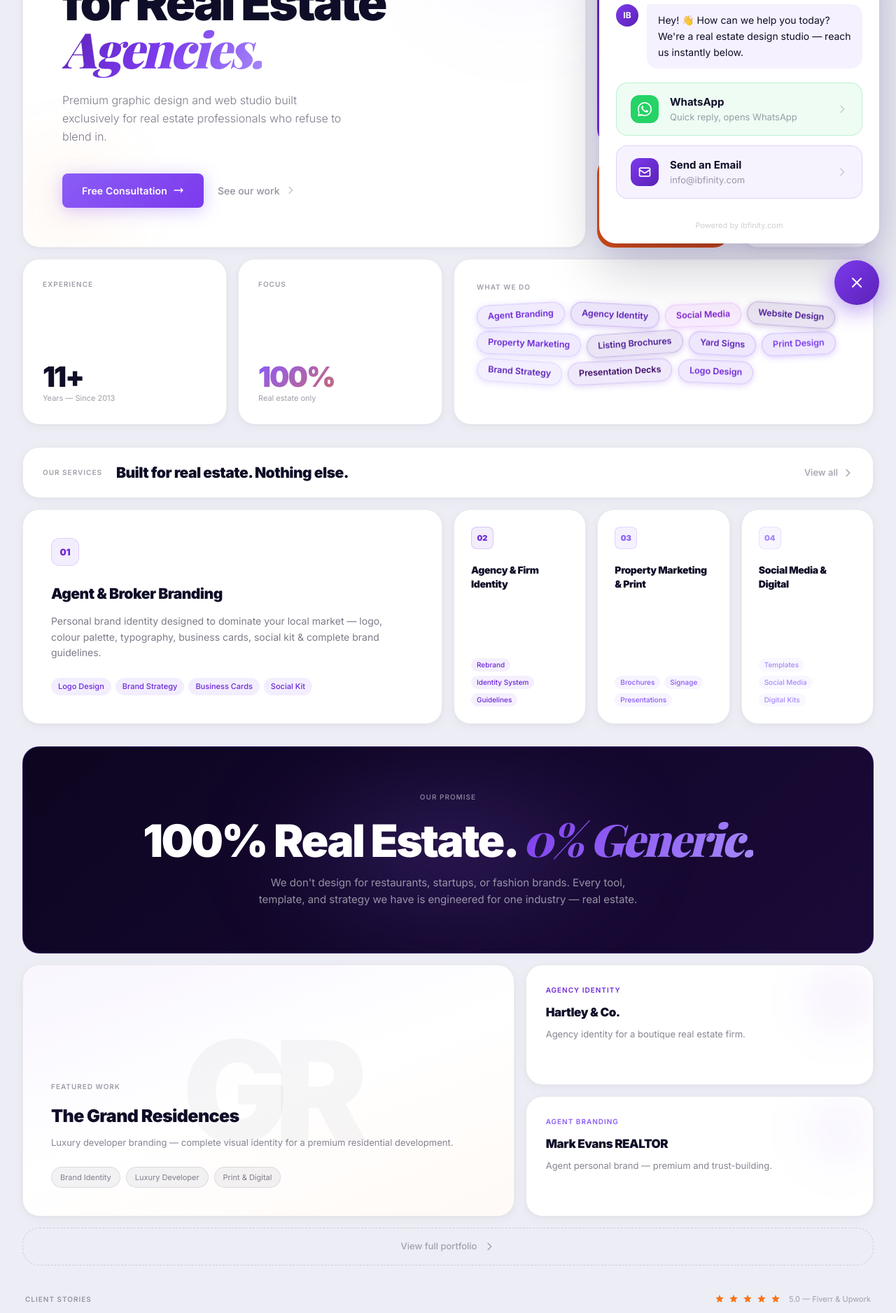
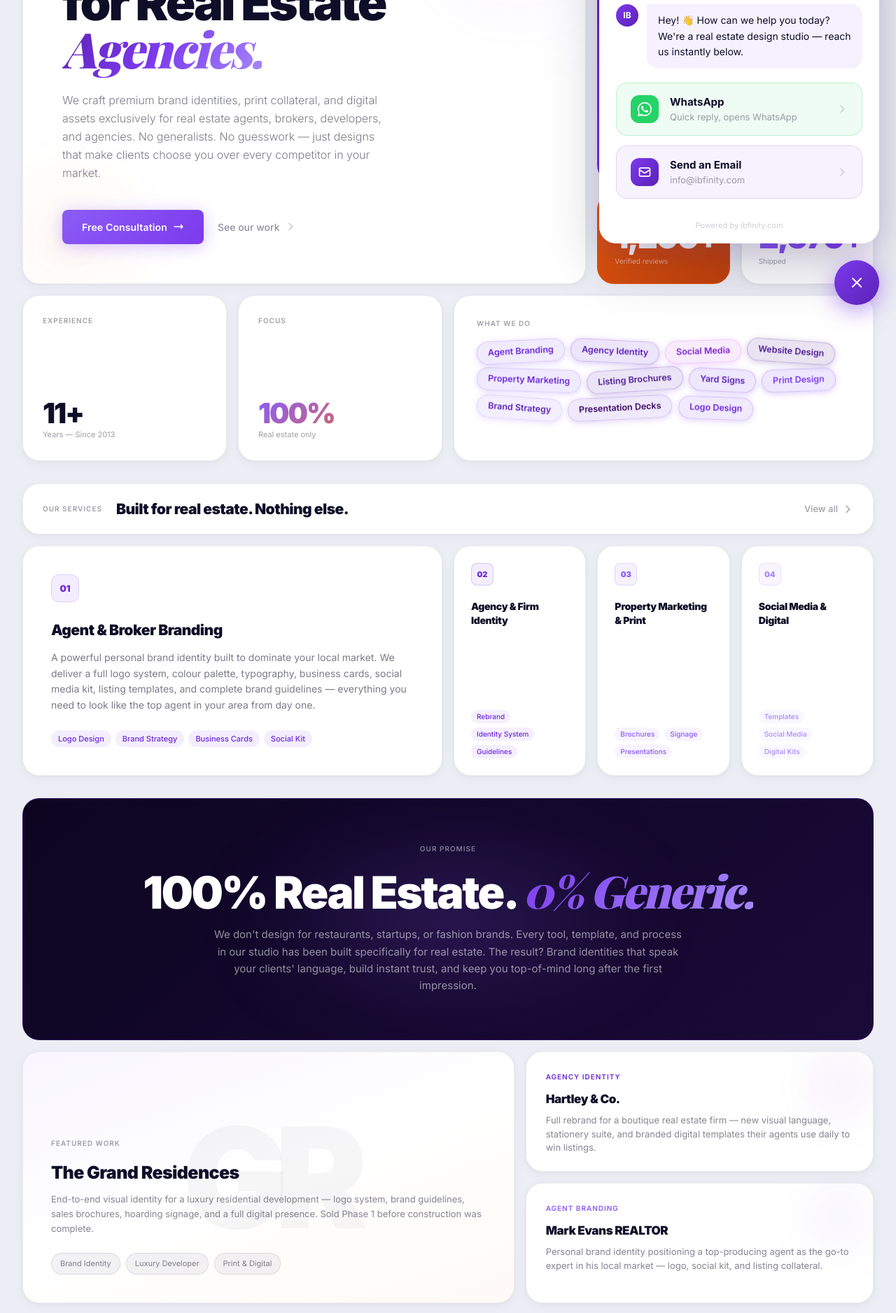
Before and after one commit to syedibadhaider-source/ibfinity-nextjs, a Next.js app: page / in a window 1280 px wide. Shown: the part 340-2217 px from the top of the page at 70% size. Built offline with nearby package versions, Linux system fonts and the light colour scheme; a web font is replaced by a local one.

Commit message:
Enrich homepage copy: fuller hero, tagline, promise, portfolio and CTA text

```diff
--- a/app/page.tsx
+++ b/app/page.tsx
@@ -40,7 +40,7 @@ const SERVICES = [
   {
     href: '/services/branding', num: '01',
     title: 'Agent & Broker Branding',
-    desc: 'Personal brand identity designed to dominate your local market — logo, colour palette, typography, business cards, social kit & complete brand guidelines.',
+    desc: 'A powerful personal brand identity built to dominate your local market. We deliver a full logo system, colour palette, typography, business cards, social media kit, listing templates, and complete brand guidelines — everything you need to look like the top agent in your area from day one.',
     tags: ['Logo Design', 'Brand Strategy', 'Business Cards', 'Social Kit'],
     color: '#8B5CF6',
   },
@@ -187,8 +187,8 @@ export default function Home() {
                   </span>
                 </span>
               </h1>
-              <p className="text-[#0E0E28]/55 text-[16px] max-w-[420px] leading-relaxed font-light">
-                Premium graphic design and web studio built exclusively for real estate professionals who refuse to blend in.
+              <p className="text-[#0E0E28]/55 text-[16px] max-w-[460px] leading-relaxed font-light">
+                We craft premium brand identities, print collateral, and digital assets exclusively for real estate agents, brokers, developers, and agencies. No generalists. No guesswork — just designs that make clients choose you over every competitor in your market.
               </p>
             </div>
 
@@ -225,7 +225,7 @@ export default function Home() {
                 </h2>
               </div>
               <p className="relative z-10 text-white/65 text-[13px] leading-relaxed mt-4">
-                Agents, brokers, developers & agencies — no generalist work, ever.
+                From solo agents building personal brands to developers launching flagship projects — we know real estate inside out. That&apos;s why every design we produce connects with buyers and sellers on a deeper level.
               </p>
             </div>
 
@@ -407,8 +407,8 @@ export default function Home() {
                   0% Generic.
                 </span>
               </h2>
-              <p className="text-white/55 text-[15px] max-w-xl mx-auto leading-relaxed">
-                We don&apos;t design for restaurants, startups, or fashion brands. Every tool, template, and strategy we have is engineered for one industry — real estate.
+              <p className="text-white/55 text-[15px] max-w-2xl mx-auto leading-relaxed">
+                We don&apos;t design for restaurants, startups, or fashion brands. Every tool, template, and process in our studio has been built specifically for real estate. The result? Brand identities that speak your clients&apos; language, build instant trust, and keep you top-of-mind long after the first impression.
               </p>
             </div>
           </div>
@@ -425,7 +425,7 @@ export default function Home() {
             <div className="relative z-10">
               <div className="text-[#0E0E28]/40 text-[10px] font-semibold tracking-widest uppercase mb-4">Featured Work</div>
               <h3 className="text-[25px] font-black text-[#0E0E28] tracking-tight mb-2">The Grand Residences</h3>
-              <p className="text-[#0E0E28]/50 text-[13px] mb-6 leading-relaxed">Luxury developer branding — complete visual identity for a premium residential development.</p>
+              <p className="text-[#0E0E28]/50 text-[13px] mb-6 leading-relaxed">End-to-end visual identity for a luxury residential development — logo system, brand guidelines, sales brochures, hoarding signage, and a full digital presence. Sold Phase 1 before construction was complete.</p>
               <div className="flex gap-2 flex-wrap">
                 {['Brand Identity', 'Luxury Developer', 'Print & Digital'].map(t => (
                   <span key={t} className="px-3 py-1.5 rounded-full text-[11px] text-[#0E0E28]/50"
@@ -440,8 +440,8 @@ export default function Home() {
           {/* 2 stacked project cards */}
           <div className="col-span-12 lg:col-span-5 flex flex-col gap-3 lg:gap-4">
             {[
-              { name: 'Hartley & Co.', desc: 'Agency identity for a boutique real estate firm.', tag: 'Agency Identity', color: '#6D28D9' },
-              { name: 'Mark Evans REALTOR', desc: 'Agent personal brand — premium and trust-building.', tag: 'Agent Branding', color: '#8B5CF6' },
+              { name: 'Hartley & Co.', desc: 'Full rebrand for a boutique real estate firm — new visual language, stationery suite, and branded digital templates their agents use daily to win listings.', tag: 'Agency Identity', color: '#6D28D9' },
+              { name: 'Mark Evans REALTOR', desc: 'Personal brand identity positioning a top-producing agent as the go-to expert in his local market — logo, social kit, and listing collateral.', tag: 'Agent Branding', color: '#8B5CF6' },
             ].map(p => (
               <div key={p.name} className="bento-card p-7 flex-1 relative overflow-hidden" style={{ minHeight: 160 }}>
                 <div className="absolute top-0 right-0 w-40 h-40 pointer-events-none"
@@ -547,8 +547,8 @@ export default function Home() {
                 impossible to ignore.
               </span>
             </h2>
-            <p className="text-white/55 text-[15px] mb-10 max-w-lg mx-auto leading-relaxed">
-              Free consultation. No pressure. Just a conversation about where your brand is — and where it should be.
+            <p className="text-white/55 text-[15px] mb-10 max-w-xl mx-auto leading-relaxed">
+              Whether you&apos;re a solo agent ready to stand out or a developer launching a landmark project — let&apos;s talk. Free consultation, zero pressure. Just an honest conversation about where your brand is today and exactly what it takes to make it impossible to ignore.
             </p>
             <Link href="/contact" className="btn-primary inline-flex px-10 py-5 text-[15px]">
               Start Your Brand Project
```
